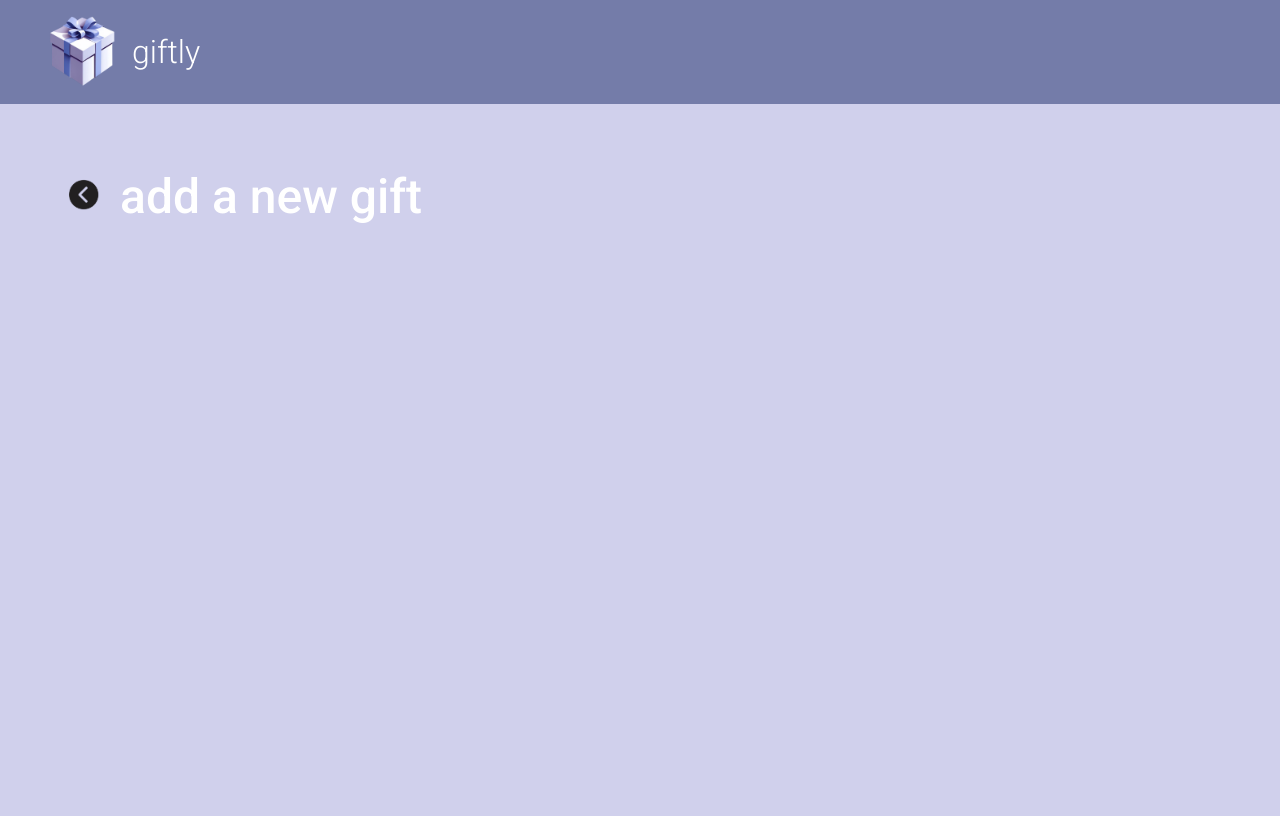
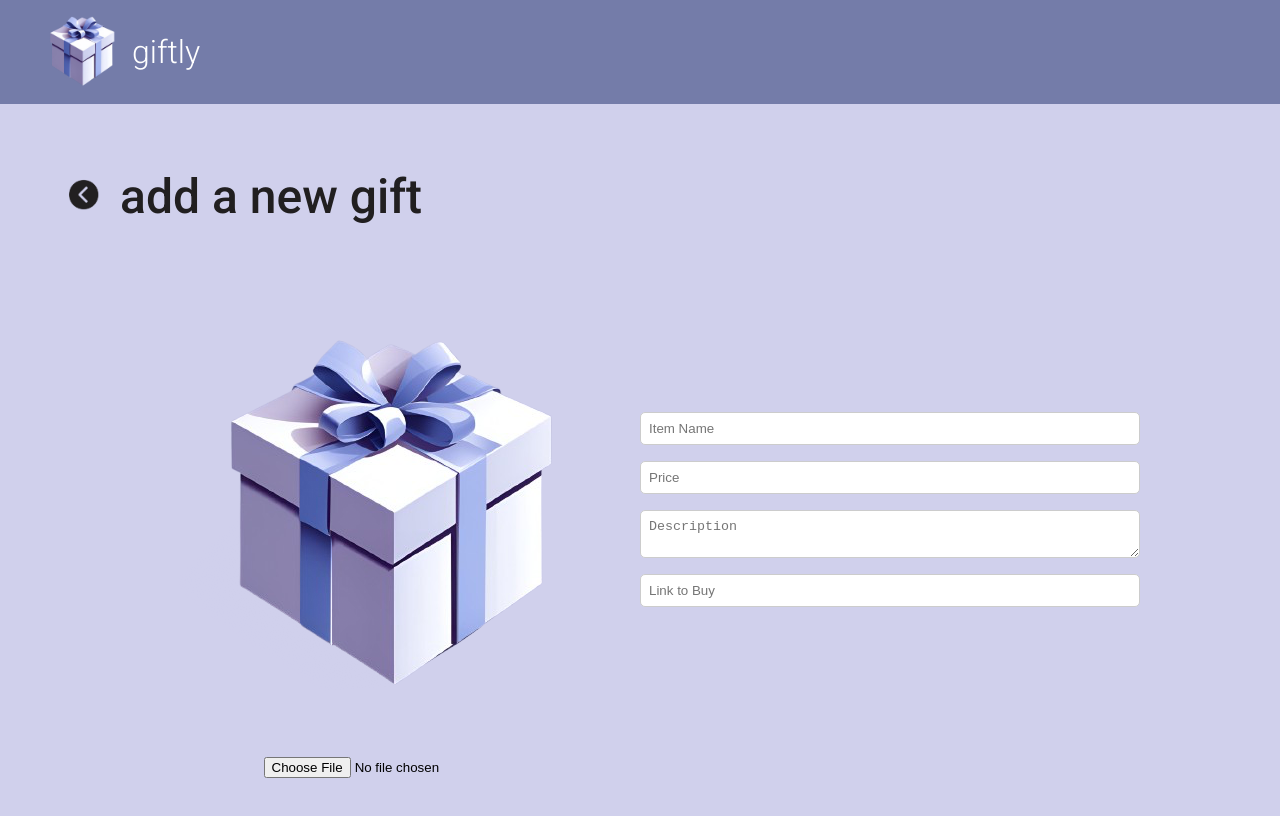
Before and after one commit to cscrim/giftly, a React (Vite) app: page /add in a window 1280 px wide. Shown: the top 816 px of the page. Built offline with nearby package versions, Linux system fonts and the light colour scheme; a web font is replaced by a local one.

Commit message:
logic for add item page and image upload handling

```diff
--- a/src/pages/AddItem/AddItem.jsx
+++ b/src/pages/AddItem/AddItem.jsx
@@ -1,38 +1,143 @@
-import { Link } from 'react-router-dom';
-import backArrow from '../../assets/back_arrow.png'
-import './AddItem.scss';
+import { Link, useNavigate } from "react-router-dom";
+import { useState } from "react";
+import utils from '../../utils';
+import backArrow from "../../assets/back_arrow.png";
+import logo from '../../assets/giftly_logo.png'
+import "./AddItem.scss";
 
 function AddItem() {
+  const baseUrl = "http://localhost:8080";
+
+  const navigate = useNavigate();
+
+  const [itemName, setItemName] = useState("");
+  const [itemPrice, setItemPrice] = useState("");
+  const [itemDescription, setItemDescription] = useState("");
+  const [purchaseLink, setPurchaseLink] = useState("");
+  const [imageFile, setImageFile] = useState(null);
+
+  const [imageSrc, setImageSrc] = useState("");
+
+  const onFileSelect = (e) => {
+    const file = e.target.files[0];
+
+    if (utils.verifyImageFile(file)) {
+      setImageFile(file);
+      const reader = new FileReader();
+      reader.onloadend = () => setImageSrc(reader.result); // set image preview
+      reader.readAsDataURL(file);
+    } else {
+      setImageFile(null); // reset if invalid file
+      setImageSrc(""); // reset image preview
+    }
+  };
+
+  const handleSubmit = async (e) => {
+    e.preventDefault();
+
+    if (!itemName || !itemPrice || !imageFile) {
+      alert("Please fill in all required fields!");
+      return;
+    }
+
+    const formData = new FormData();
+    formData.append("item_name", itemName);
+    formData.append("price", itemPrice);
+    formData.append("description", itemDescription);
+    formData.append("purchase_link", purchaseLink);
+    formData.append("item_img", imageFile); // this should be the URL returned from the image upload
+
+
+    try {
+      const response = await axios.post(`${baseUrl}/wishlist/add`, formData, {
+        headers: {
+          "Content-Type": "multipart/form-data",
+        },
+      });
+
+      console.log("Item added successfully:", response.data);
+
+      alert("Item added successfully!");
+
+      navigate("/wishlist");
+    } catch (error) {
+      console.error("Error adding item:", error);
+      alert("There was an error adding the item.");
+    }
+  };
+
   return (
     <main>
       <div className="add__header-container">
         <Link to="/">
           <img src={backArrow} alt="back-arrow" className="back-arrow" />
         </Link>
-        <h1 className="add__title">
-          add a new gift
-        </h1>
+        <h1 className="add__title">add a new gift</h1>
       </div>
-
-      <div className="upload__container">
 
 
 
+      <form onSubmit={handleSubmit}>
+        <div className="upload__container">
           <div className="upload__image-container">
+            {imageSrc ? (
+              <img
+                src={imageSrc}
+                alt="Image Preview"
+                className="upload__image-preview"
+              />
+            ) : (
+              <img src={logo} alt="giftly-logo-outline" className="upload-placeholder" />
+            )}
+            <input
+              type="file"
+              accept="image/jpeg, image/png"
+              onChange={onFileSelect}
+              className="upload__image-input"
+            />
+          </div>
 
-        </div>
 
 
           <div className="upload__details-container">
 
-        </div>
+          <input
+              type="text"
+              placeholder="Item Name"
+              value={itemName}
+              onChange={(e) => setItemName(e.target.value)}
+              required
+              className="upload__input"
+            />
+            <input
+              type="number"
+              placeholder="Price"
+              value={itemPrice}
+              onChange={(e) => setItemPrice(e.target.value)}
+              required
+              className="upload__input"
+            />
+            <textarea
+              placeholder="Description"
+              value={itemDescription}
+              onChange={(e) => setItemDescription(e.target.value)}
+              className="upload__input"
+            />
+            <input
+              type="url"
+              placeholder="Link to Buy"
+              value={purchaseLink}
+              onChange={(e) => setPurchaseLink(e.target.value)}
+              className="upload__input"
+            />
 
 
 
           </div>
-
+        </div>
+      </form>
     </main>
-  )
+  );
 }
 
 export default AddItem;
--- a/src/pages/AddItem/AddItem.scss
+++ b/src/pages/AddItem/AddItem.scss
@@ -15,7 +15,7 @@ main {
 .add__title {
     font-size: 3rem;
     font-weight: 500;
-    color: white;
+    color: #211f20;
     padding-left: 1rem;
 }
 
@@ -25,3 +25,55 @@ main {
     cursor: pointer;
 
   }
+
+
+
+  .upload__container {
+    display: flex;
+    // flex-direction: column;
+    justify-content: center;
+    align-items: center;
+    margin-top: 2rem;
+  }
+
+  .upload__image-container {
+    display: flex;
+    flex-direction: column;
+    align-items: center;
+    margin-bottom: 2rem;
+  }
+
+  .upload__image-preview {
+    max-width: 200px;
+    max-height: 200px;
+    object-fit: contain;
+    border: 1px solid #ddd;
+    margin-bottom: 1rem;
+  }
+
+
+  .upload__submit-button {
+    background-color: #6fa69c;
+    color: white;
+    padding: 1rem 2rem;
+    border: none;
+    cursor: pointer;
+    border-radius: 5px;
+    width: 100%;
+    max-width: 250px;
+  }
+
+  .upload__details-container {
+    display: flex;
+    flex-direction: column;
+    width: 100%;
+    max-width: 500px;
+    margin-bottom: 2rem;
+  }
+
+  .upload__input {
+    padding: 0.5rem;
+    margin-bottom: 1rem;
+    border-radius: 5px;
+    border: 1px solid #ccc;
+  }
--- a/src/pages/Home/Home.jsx
+++ b/src/pages/Home/Home.jsx
@@ -6,8 +6,6 @@ import "./Home.scss";
 
 function Home() {
   const [wishlistItems, setWishlistItems] = useState([]);
-  const [loading, setLoading] = useState(true);
-  const [error, setError] = useState(null);
 
   const baseUrl = "http://localhost:8080";
 
@@ -16,10 +14,7 @@ function Home() {
       const response = await axios.get(`${baseUrl}/wishlist`);
       setWishlistItems(response.data);
     } catch (err) {
-      setError("Failed to fetch wishlist items");
       console.error(err);
-    } finally {
-      setLoading(false);
     }
   };
 
--- /dev/null
+++ b/src/utils.js
@@ -0,0 +1,29 @@
+function verifyImageFile(file) {
+    if (!file) return false;
+
+    switch (file.type) {
+      case "image/jpeg":
+      case "image/png":
+        break;
+      default:
+        alert("Sorry, we only accept JPGs and PNGs right now.");
+        return false;
+    }
+
+    const sizeLimit = 5; // in MB
+    if (file.size > (sizeLimit * 1024 * 1024)) {
+      alert(`Please choose an image less than ${sizeLimit}MB in size.`);
+      return false;
+    }
+
+    return true;
+  }
+
+  function getPublicUrl(fileName) {
+    return process.env.REACT_APP_API_URL + `/public/${fileName}`;
+  }
+
+  export default {
+    verifyImageFile,
+    getPublicUrl,
+  };
```
Also changed, not shown: 1 other file (tests, documents, lock files or other folders). Lines whose indentation alone changed are shown as unchanged.
